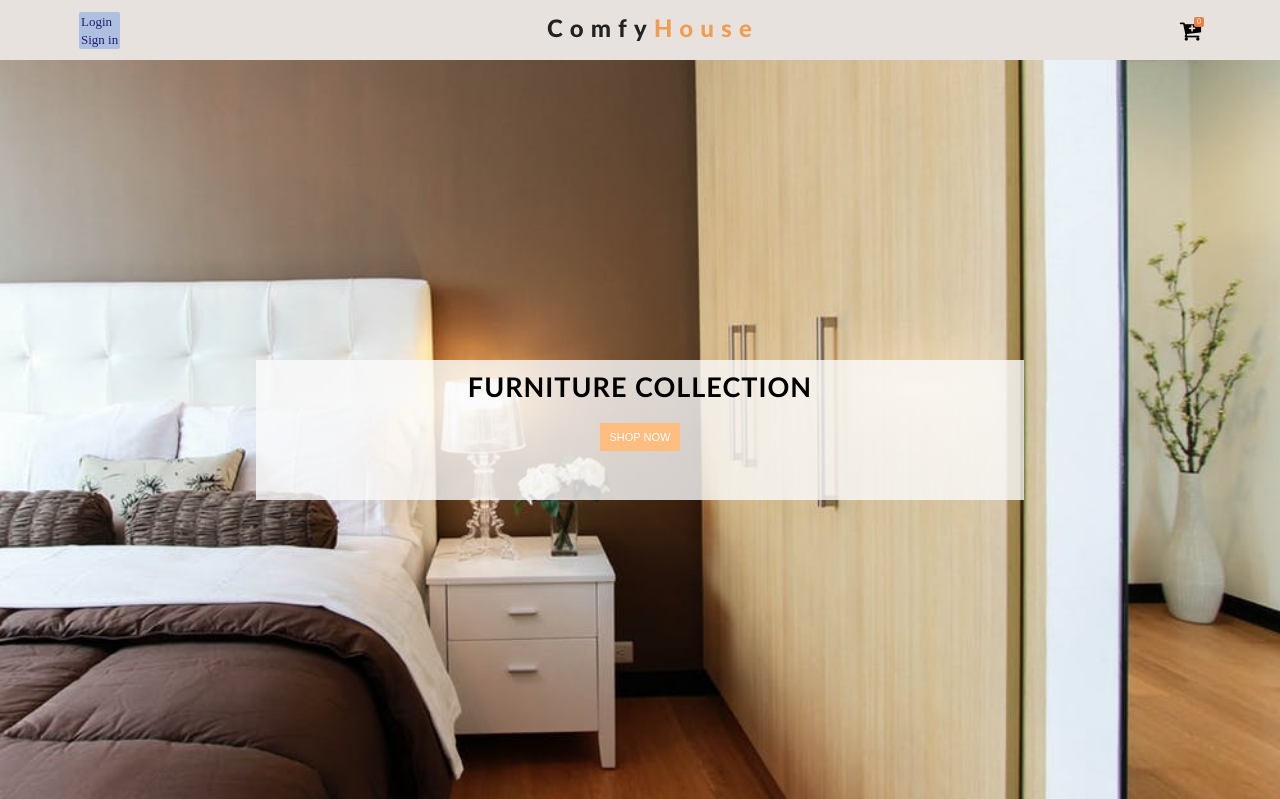
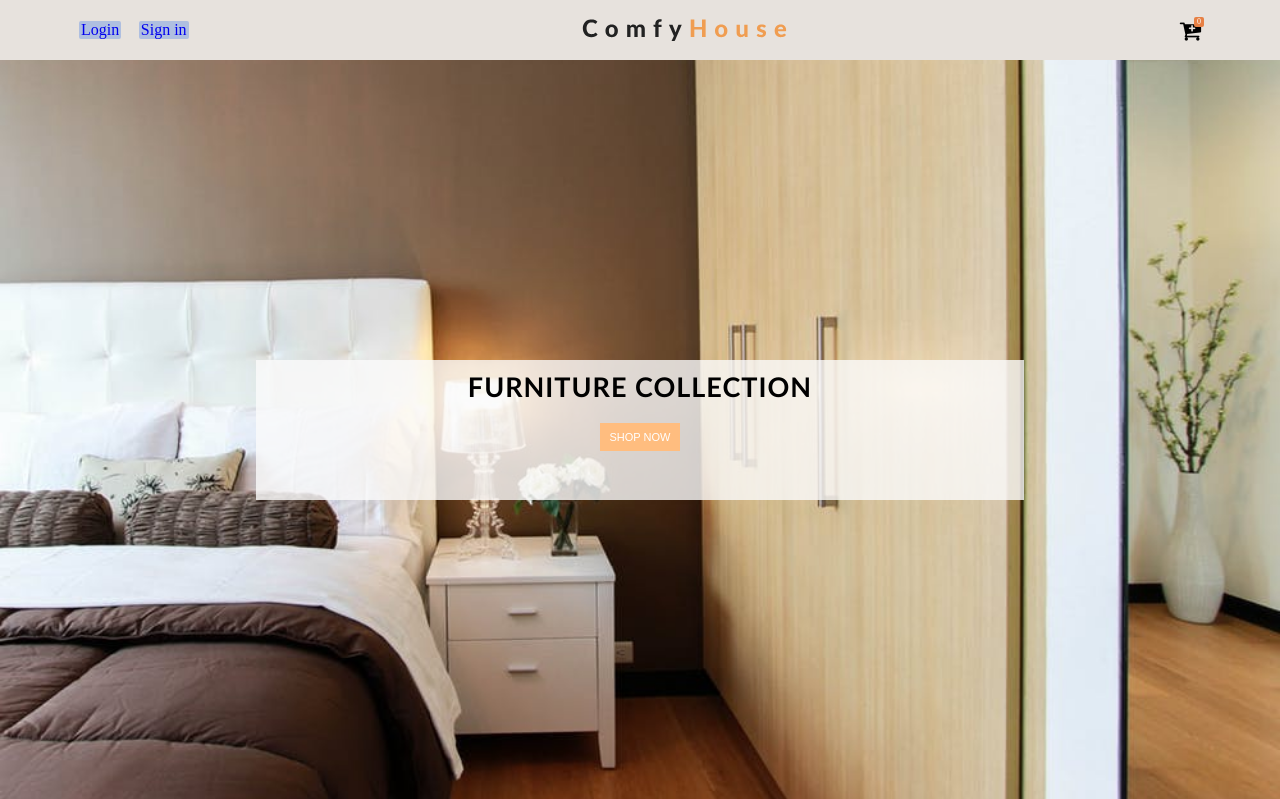
Before and after one commit to i-am-sank/ShoppingChief, a Django app: page / in a window 1280 px wide. Shown: the top 799 px of the page. Run offline with Django 3.2, Linux system fonts and the light colour scheme; some libraries are stand-ins or nearby versions.

Commit message:
account buttons fixed

```diff
--- a/shop/accounts/views.py
+++ b/shop/accounts/views.py
@@ -18,7 +18,7 @@ def login_view(request):
     if request.method == 'POST':
         form = AuthenticationForm(data=request.POST)
         if form.is_valid():
-            #user = form.get_user()
+            user = form.get_user()
             login(request,user)
             if 'next' in request.POST:
                 return redirect(request.POST.get('next'))
--- a/shop/static/style.css
+++ b/shop/static/style.css
@@ -37,7 +37,14 @@
     text-decoration: none;
 }
 
-.bar-icon {
+.acc-btns {
+    display: grid;
+    grid-template-columns: repeat(2, 1fr);
+    grid-gap: 10px;
+}
+
+.acc-btn {
+    text-decoration: none;
     padding-left: 2px;
     padding-right: 2px;
     padding-bottom: 1px;
@@ -51,7 +58,7 @@
     font-size: 23px;
 }
 
-.bar-icon:hover {
+.acc-btn:hover {
     background-color: rgb(254, 254, 255);
 }
 
--- a/shop/templates/index.html
+++ b/shop/templates/index.html
@@ -17,10 +17,10 @@
     <!--navbar-->
     <nav class="navbar">
         <div class="nav-center">
-            <span class="bar-icon">
-            <div><a href="#" class="signup-btn">Login</a></div>
-            <div><a href="#" class="signup-btn">Sign in</a></div>
-            </span>
+            <div class="acc-btns">
+                <div><a href="{% url 'accounts:login' %}" class="acc-btn">Login</a></div>
+                <div><a href="{% url 'accounts:signup' %}" class="acc-btn">Sign in</a></div>
+            </div>
             <img src="/static/images/logo.svg" alt="comfy house logo" class="logo">
             <div class="cart-icon">
                 <i class="fa fa-cart-plus"></i>
```
